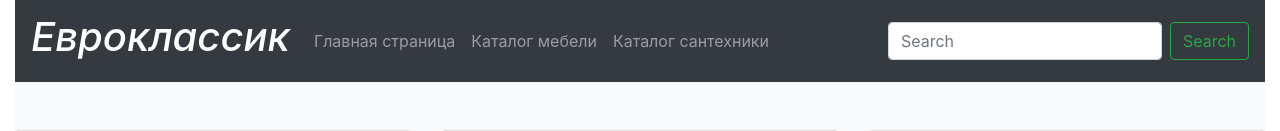
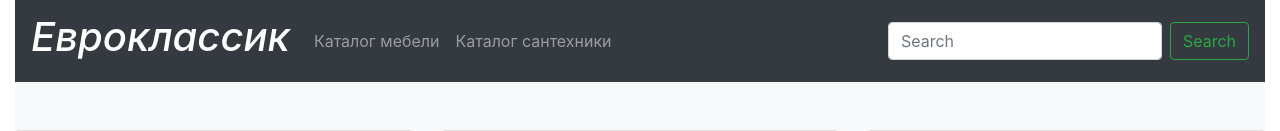
Before and after one commit to mmll86/webs, a Django app: page /catalogs/1/ in a window 1280 px wide. Shown: the top 131 px of the page. Run offline with Django 3.2, Linux system fonts and the light colour scheme; data comes from the database, SQL or seed files in the repository; some libraries are stand-ins or nearby versions.

Commit message:
Исправлен шаблон Base and Index last version 02/08/2019-2

```diff
--- a/evroclassik/templates/evroclassik/base.html
+++ b/evroclassik/templates/evroclassik/base.html
@@ -13,16 +13,13 @@
 
 
 <nav class="navbar navbar-expand-lg navbar-dark bg-dark">
-  <a class="navbar-brand" href="#"><p class="h1 font-italic">Евроклассик</p></a>
+  <a class="navbar-brand" href="{% url 'evroclassik:index' %}"><p class="h1 font-italic">Евроклассик</p></a>
   <button class="navbar-toggler" type="button" data-toggle="collapse" data-target="#navbarSupportedContent" aria-controls="navbarSupportedContent" aria-expanded="false" aria-label="Toggle navigation">
     <span class="navbar-toggler-icon"></span>
   </button>
 
   <div class="collapse navbar-collapse" id="navbarSupportedContent">
     <ul class="navbar-nav mr-auto">
-      <li class="nav-item">
-        <a class="nav-link" href="{% url 'evroclassik:index' %}">Главная страница</a>
-      </li>
       <li class="nav-item">
         <a class="nav-link" href="{% url 'evroclassik:catalogs' %}">Каталог мебели</a>
       </li>
```
